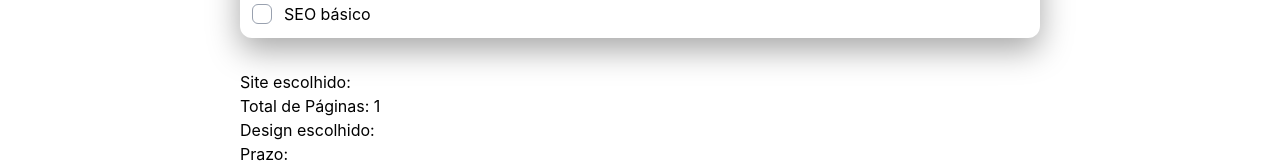
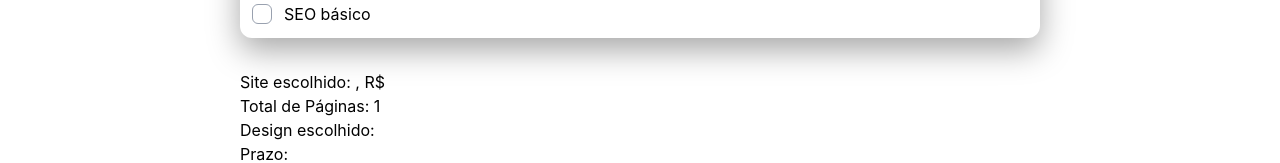
Before and after one commit to EvelynnBR/OrcaWeb, a React (Vite) app: page /orcamento in a window 1280 px wide. Shown: the part 605-768 px from the top of the page. Built offline with nearby package versions, Linux system fonts and the light colour scheme.

Commit message:
feat: adiciona gerenciamento de preço no componente Select e exibe no Estimate

```diff
--- a/src/components/Select.tsx
+++ b/src/components/Select.tsx
@@ -10,6 +10,7 @@ type Option = {
   value: string;
   label: string;
   icon: string;
+  price: string;
 };
 
 type SelectProps = {
@@ -22,6 +23,7 @@ const options = [
     value: "institucional",
     label: "Institucional",
     icon: institucuinal,
+    price: "1.500",
   },
 
   {
@@ -29,6 +31,7 @@ const options = [
     value: "lading-page",
     label: "Lading Page",
     icon: ladingPage,
+    price: "1000",
   },
 
   {
@@ -36,6 +39,7 @@ const options = [
     value: "ecommerce",
     label: "Loja Virtual",
     icon: ecommerce,
+    price: "2.500",
   },
 ];
 
@@ -44,6 +48,7 @@ export default function Select({ onChange }: SelectProps) {
   const [selectedOption, setSelectedOption] = useState<Option | null>(null);
   const [selectedSiteType, setSelectedSiteType] = useState("Escolha um tipo");
   const [typeIcon, setTypeIcon] = useState("");
+  const [_typePrice, setTypePrice] = useState("");
 
   function handleShowOption() {
     setShowOption((prev) => !prev);
@@ -74,6 +79,7 @@ export default function Select({ onChange }: SelectProps) {
               onClick={handleShowOption}
               onChange={() => {
                 setSelectedSiteType(option.label);
+                setTypePrice(option.price);
                 setSelectedOption(option);
                 setTypeIcon(option.icon);
                 onChange?.(option);
--- a/src/pages/Estimate.tsx
+++ b/src/pages/Estimate.tsx
@@ -13,6 +13,8 @@ type CheckedItem = {
 
 export default function Estimate() {
   const [siteType, setSiteType] = useState("");
+  const [typePrice, setTypePrice] = useState("");
+
   const [pages, setPages] = useState<number>(1);
   const [design, setDesign] = useState("");
   const [prazo, setPrazo] = useState("");
@@ -39,6 +41,7 @@ export default function Estimate() {
             <Select
               onChange={(option) => {
                 setSiteType(option.label);
+                setTypePrice(option.price);
               }}
             />
           </div>
@@ -82,7 +85,9 @@ export default function Estimate() {
         </div>
       </Card>
       <div className="grid mt-8">
-        <span>Site escolhido: {siteType}</span>
+        <span>
+          Site escolhido: {siteType}, R${typePrice}
+        </span>
         <span>Total de Páginas: {pages}</span>
         <span>Design escolhido: {design}</span>
         <span>Prazo: {prazo}</span>
```
